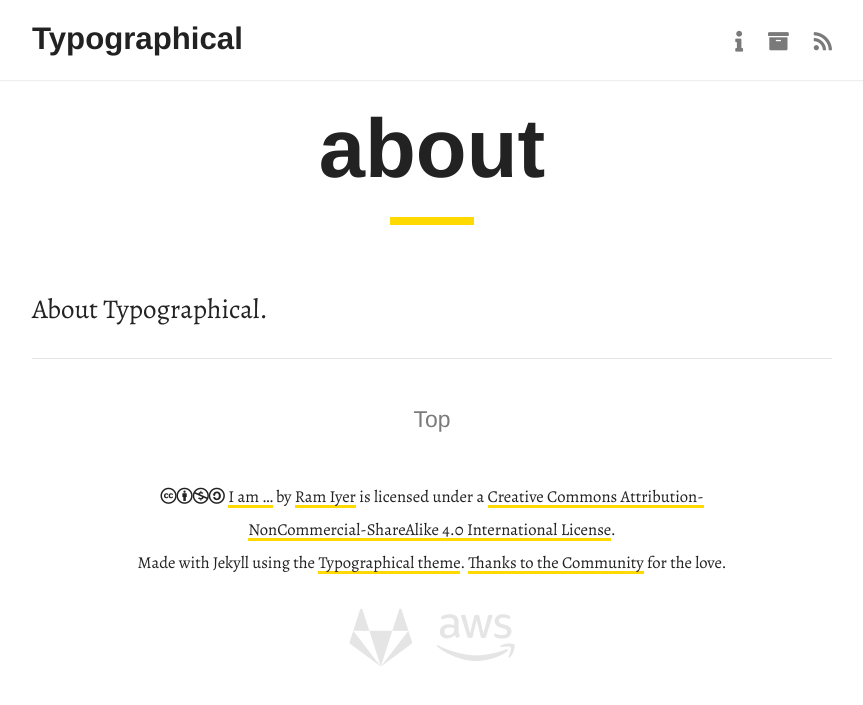
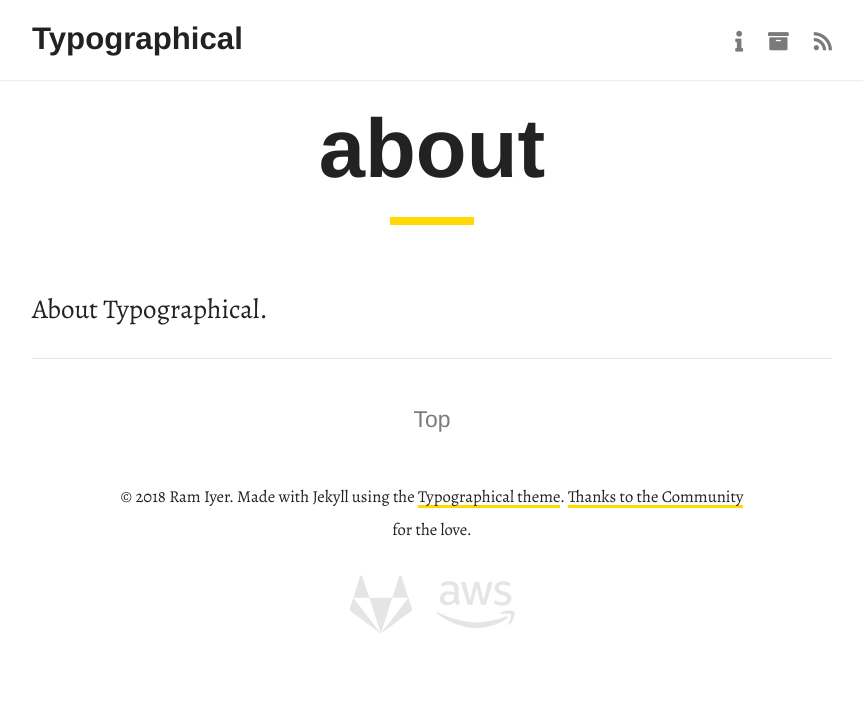
Before and after one commit to studiolampblack/typographical, a Jekyll site: the page built from _pages/about.md, in a window 1280 px wide. Shown: the top 705 px of the page, without its empty margins (208-1071 px from the left). Built offline with Jekyll 4.4.1, drawn with Linux system fonts in a browser that asks for light colours; nearby versions of some CDN libraries; some web fonts are replaced.

Commit message:
Final touches to the code

```diff
--- a/_includes/footer.html
+++ b/_includes/footer.html
@@ -1,9 +1,6 @@
 <footer>
   <span>
-    <i class="fab fa-creative-commons"></i><i class="fab fa-creative-commons-by"></i><i class="fab fa-creative-commons-nc"></i><i class="fab fa-creative-commons-sa"></i>
-    <span xmlns:dct="http://purl.org/dc/terms/" href="http://purl.org/dc/dcmitype/Text" property="dct:title" rel="dct:type"><a href="https://gitlab.com/theramiyer/iam/" target="_blank">I am …</a></span> by <a xmlns:cc="http://creativecommons.org/ns#" href="https://ramiyer.me" property="cc:attributionName" rel="cc:attributionURL">Ram Iyer</a> is licensed under a <a rel="license" href="http://creativecommons.org/licenses/by-nc-sa/4.0/">Creative Commons Attribution-NonCommercial-ShareAlike 4.0 International License</a>.
-    <br />
-    Made with Jekyll using the <a href="https://github.com/theramiyer/typographical/">Typographical theme</a>. <a href="//iam.ramiyer.me/thanks/">Thanks to the Community</a> for the love.
+    &copy; <time datetime="{{ site.time }}">{{ site.time | date: '%Y' }}</time> {{ site.author.name }}. Made with Jekyll using the <a href="https://github.com/theramiyer/typographical/">Typographical theme</a>. <a href="https://github.com/theramiyer/typographical/blob/master/_pages/thanks.md">Thanks to the Community</a> for the love.
   </span>
   <br />
   <div class="footer-icons">
```
Also changed, not shown: _pages/about.md (+0 -1 lines), README.md.
